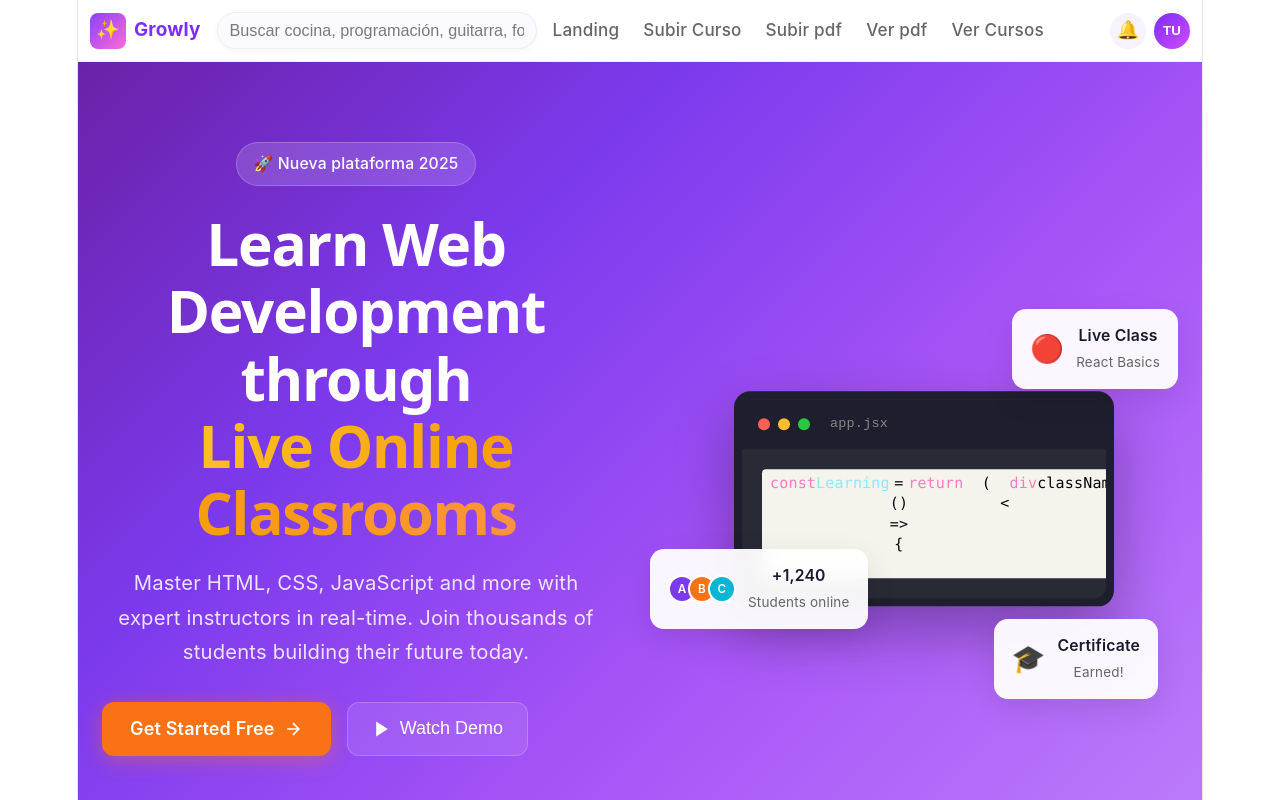
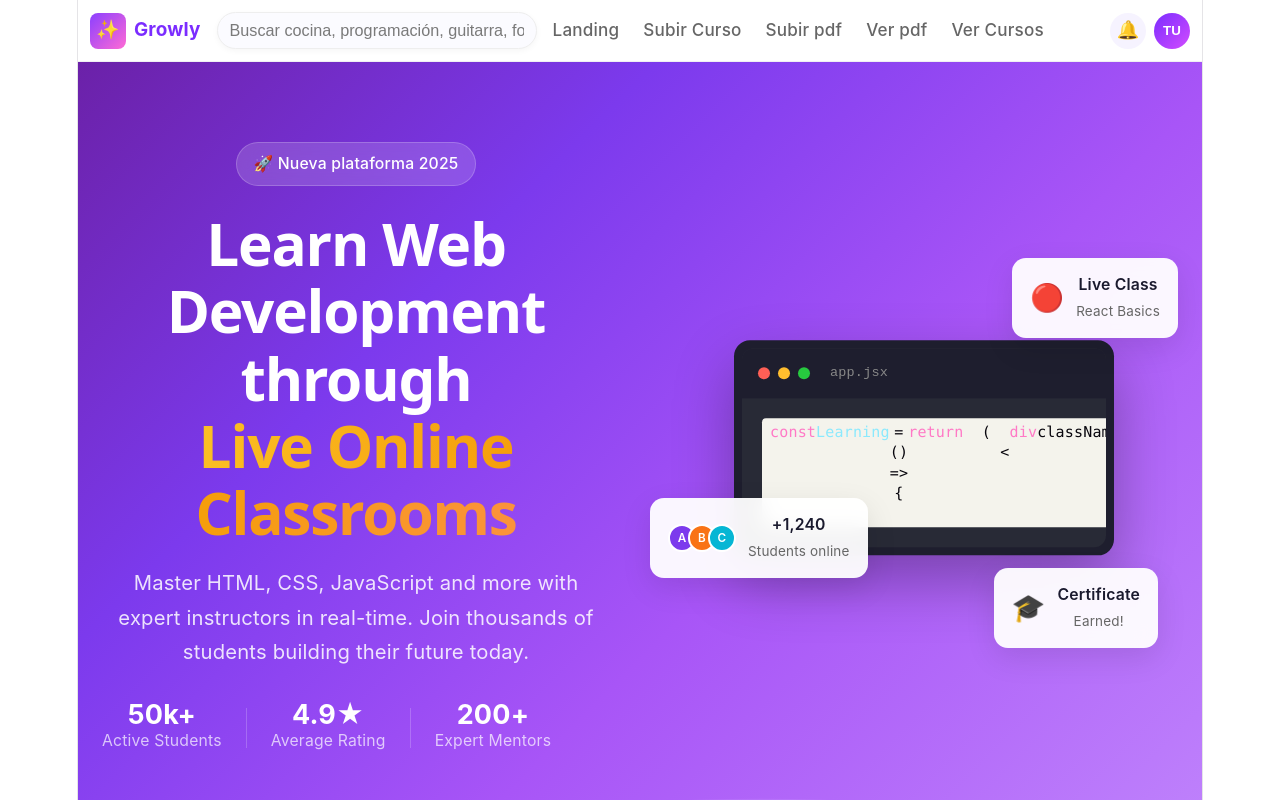
Before and after one commit to stalyn752011-ctrl/deploy_0, a React (Vite) app in the folder frontend/: page /landing in a window 1280 px wide. Shown: the top 800 px of the page. Built offline with nearby package versions, Linux system fonts and the light colour scheme.

Commit message:
ultimas mejoras del front

```diff
--- a/frontend/src/pages/Landing.jsx
+++ b/frontend/src/pages/Landing.jsx
@@ -29,20 +29,7 @@ function LandingHero() {
             Master HTML, CSS, JavaScript and more with expert instructors in real-time.
             Join thousands of students building their future today.
           </p>
-          <div className="hero-actions">
-            <Link className="btn-cta" to="/register">
-              Get Started Free
-              <svg width="20" height="20" viewBox="0 0 24 24" fill="none" stroke="currentColor" strokeWidth="2">
-                <path d="M5 12h14M12 5l7 7-7 7" />
-              </svg>
-            </Link>
-            <button className="btn-demo">
-              <svg width="20" height="20" viewBox="0 0 24 24" fill="currentColor">
-                <polygon points="5,3 19,12 5,21" />
-              </svg>
-              Watch Demo
-            </button>
-          </div>
+
           <div className="hero-stats">
             <div className="stat-item">
               <span className="stat-number">50k+</span>
```
